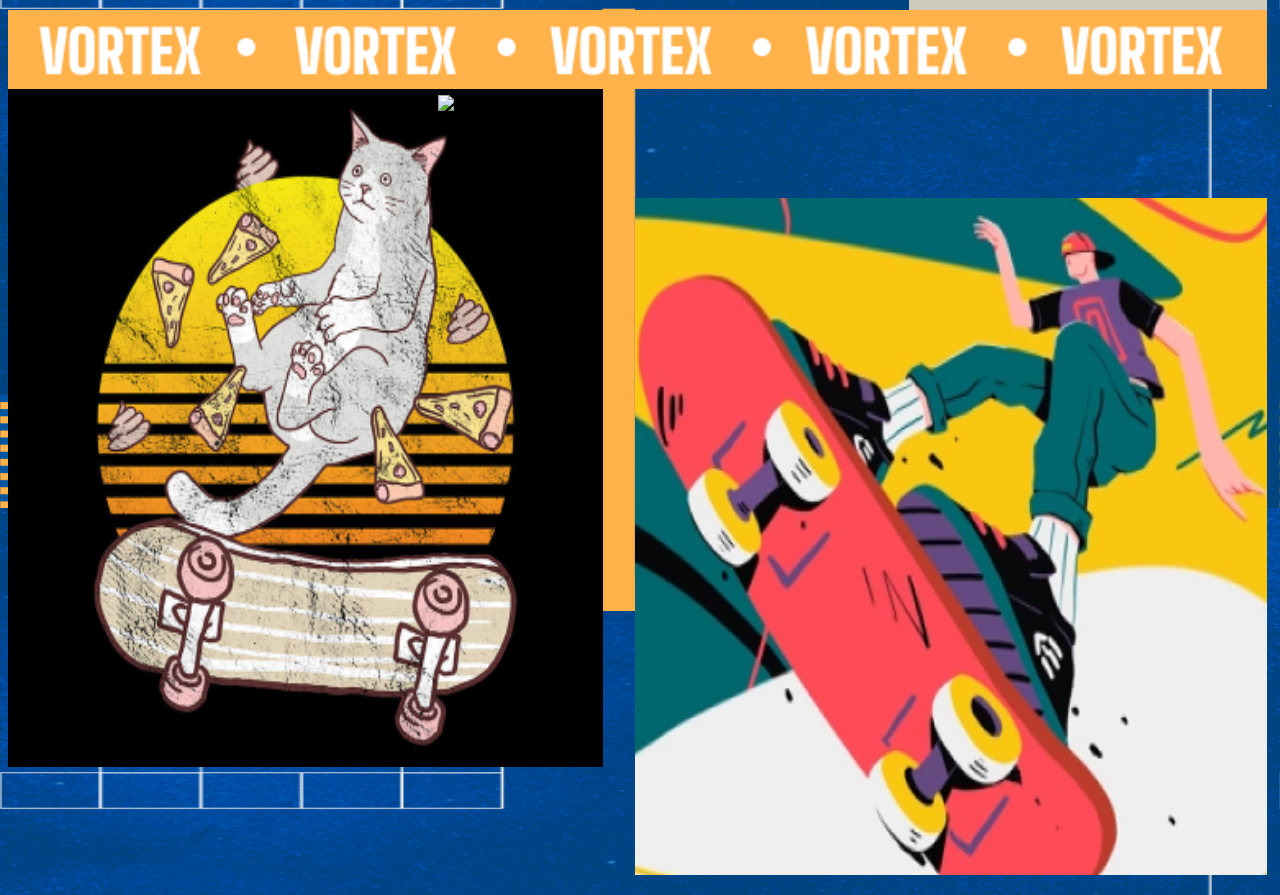
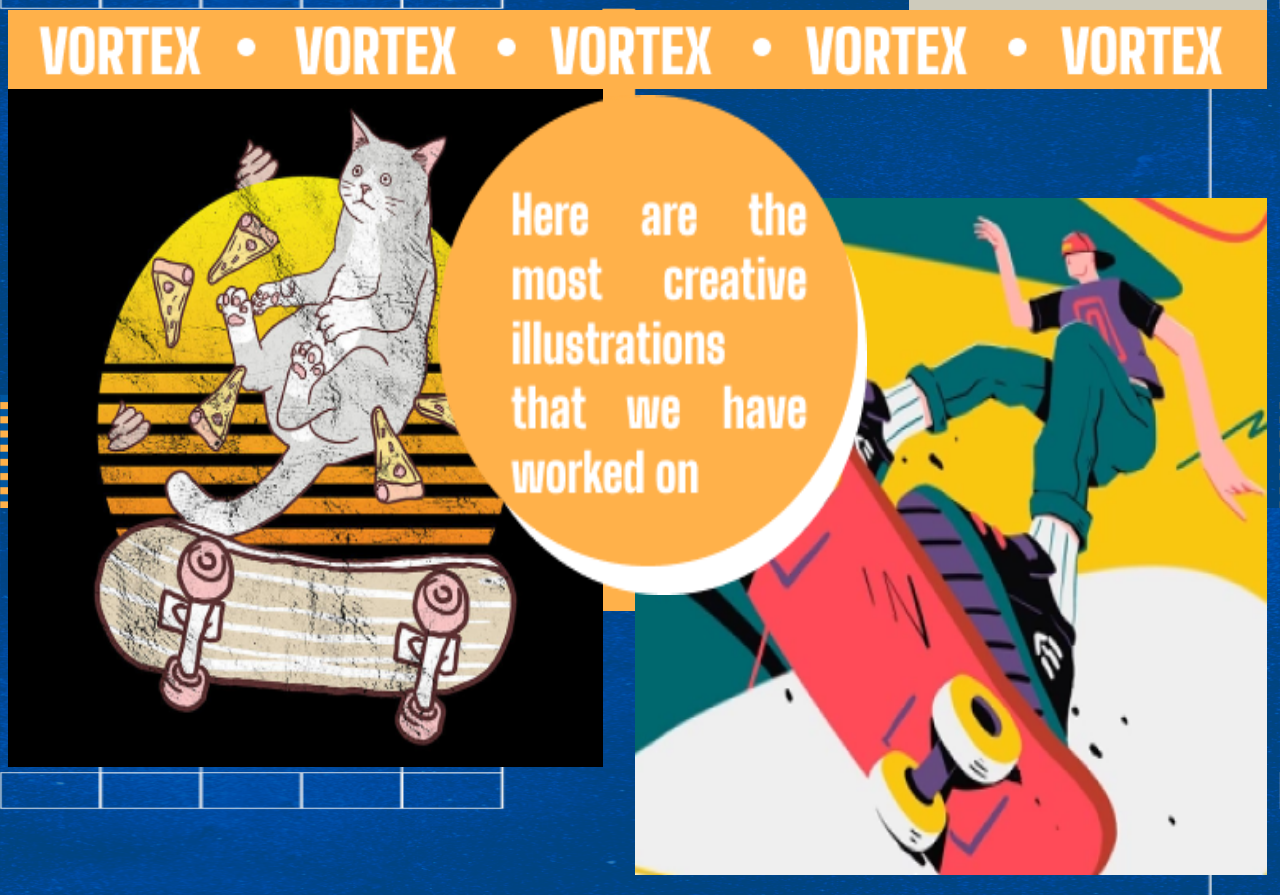
Before and after one commit to oheyaaron/Portfolio, a plain HTML site: page Work2 - Illustrations.html in a window 1280 px wide. Shown: the part 1092-1987 px from the top of the page. Drawn offline with Linux system fonts and the light colour scheme; a web font is replaced by a local one.

Commit message:
Update Work2 - Illustrations.html

```diff
--- a/Work2 - Illustrations.html
+++ b/Work2 - Illustrations.html
@@ -158,7 +158,7 @@
 
     <!-- CONTENT 5.2 START -->
     <div style="width: 120%; height: 40%; margin-top: -6.2%;">
-        <img src="/G4 - KhengCean Sheung - Portfolio Website/G4 - KhengCeanSheung - Portfolio Website/Assets/CirclewWords1.png" alt="CirclewWords1" style="width: 94.7%; height: 500px; margin-top: 18%; margin-left: -58%;">
+        <img src="Assets/CirclewWords1.png" alt="CirclewWords1" style="width: 94.7%; height: 500px; margin-top: 18%; margin-left: -58%;">
   </div>
     <!-- CONTENT 5.2 END -->
 
```
